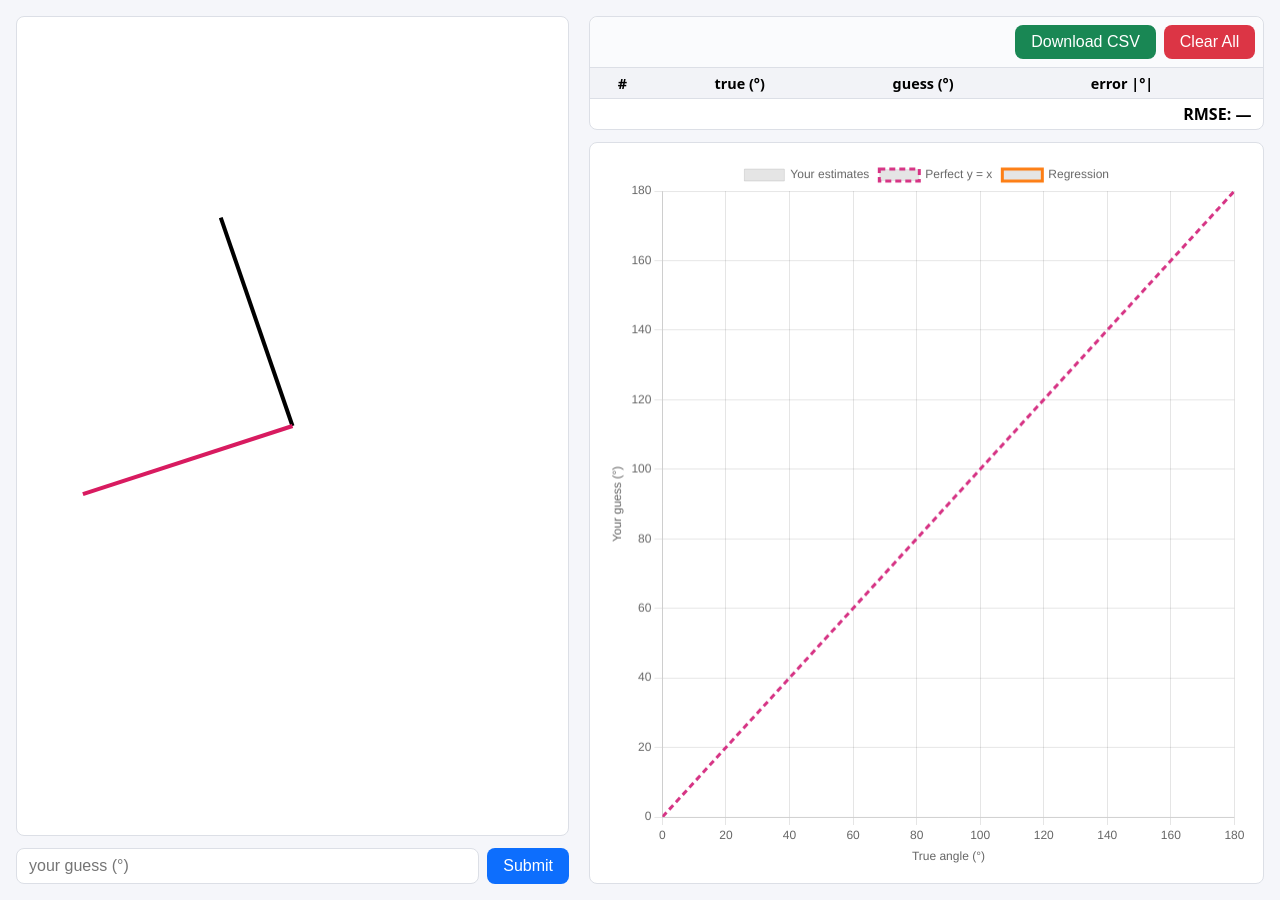
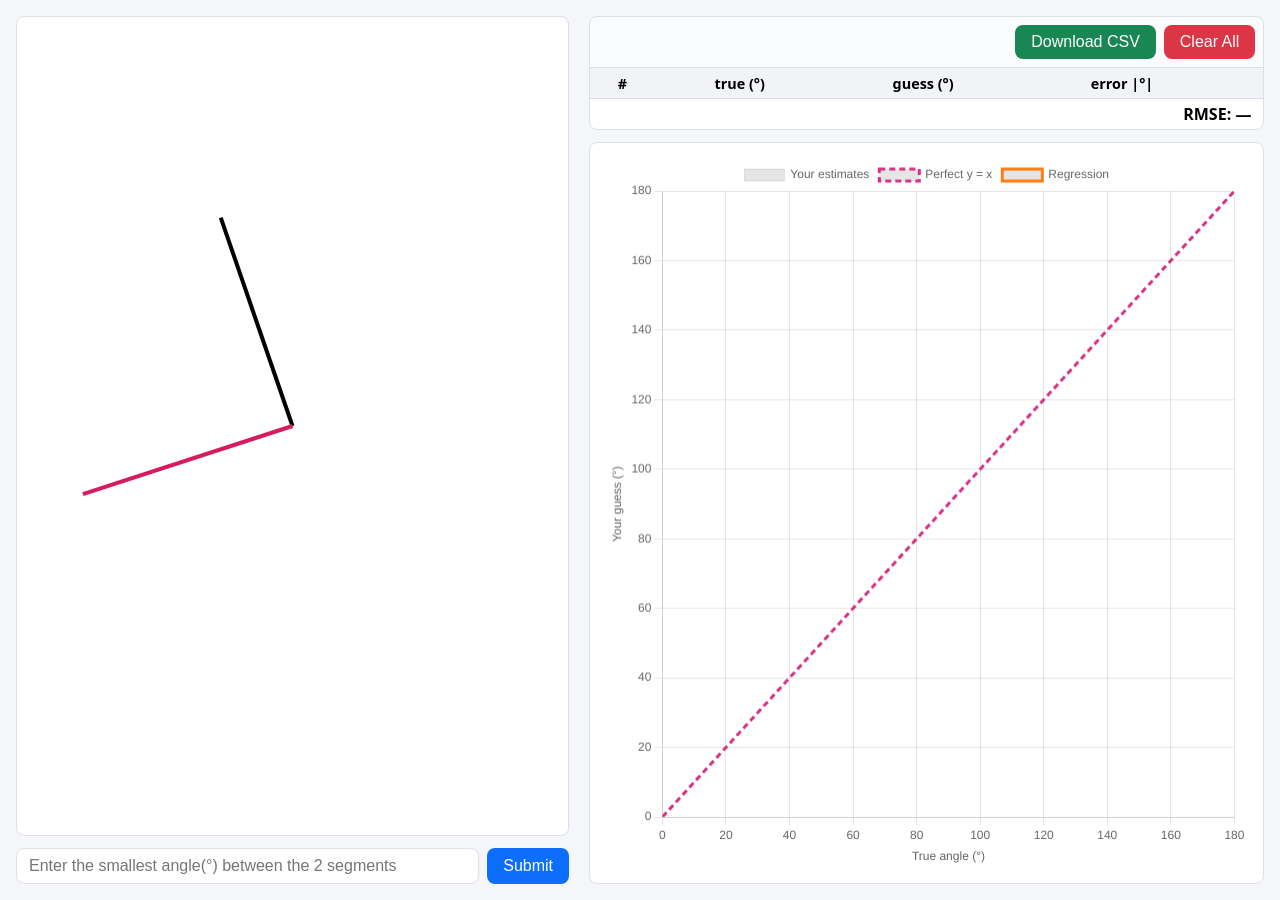
Before and after one commit to pedrokkrause/pedrokkrause.github.io, a Jekyll site: the page angle_intuition/index.html, which Jekyll copies as it is, in a window 1280 px wide. Built offline with Jekyll 4.4.1, drawn with Linux system fonts in a browser that asks for light colours.

Commit message:
Update index.html

```diff
--- a/angle_intuition/index.html
+++ b/angle_intuition/index.html
@@ -120,7 +120,7 @@
     <div class="leftPane">
       <canvas id="gameCanvas"></canvas>
       <form id="guessForm" class="guessBox" autocomplete="off">
-        <input id="guessInput" type="number" placeholder="your guess (°)" required />
+        <input id="guessInput" type="number" placeholder="Enter the smallest angle(°) between the 2 segments" required />
         <button type="submit">Submit</button>
       </form>
     </div>
```
